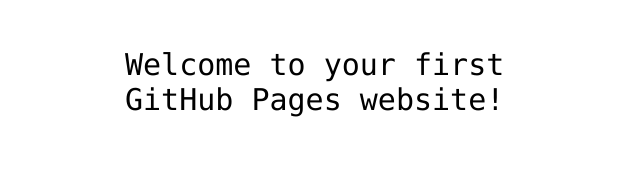
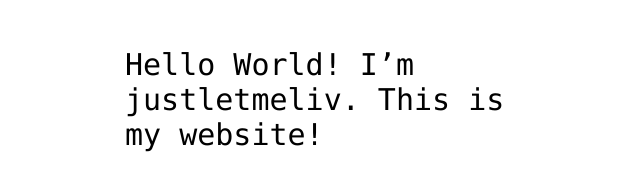
Before and after one commit to justletmeliv/justletmeliv.github.io, a plain HTML site: page index.html in a window 1280 px wide. Shown: the part 341-532 px from the top of the page, without its empty margins (315-955 px from the left). Drawn offline with Linux system fonts and the light colour scheme.

Commit message:
Adding my introduction

```diff
--- a/index.html
+++ b/index.html
@@ -12,7 +12,7 @@
 <img src="https://octodex.github.com/images/daftpunktocat-thomas.gif" id="octocat" alt="octocat-gif" />
 
 <!-- Change this code here by copy and pasting your template on line 15 -->
-<p>Welcome to your first GitHub Pages website!</p>
+<p>Hello World! I’m justletmeliv. This is my website!</p>
 
 </body>
 </html>
```
